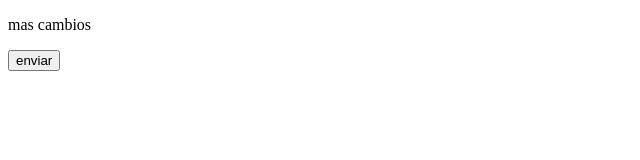
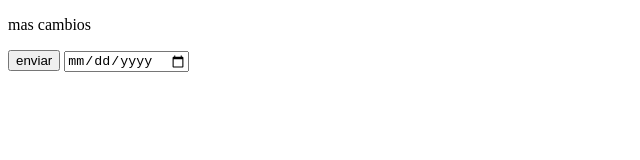
Before and after one commit to Launnis/git_helloworld, a plain HTML site: page index.html in a window 1280 px wide. Shown: the whole page, without its empty margins (0-640 px from the left). Drawn offline with Linux system fonts and the light colour scheme.

Commit message:
Añadimos cumpleaños

```diff
--- a/index.html
+++ b/index.html
@@ -9,6 +9,7 @@
     <p>mas cambios</p>
     <form action="#">
         <input type="button" value="enviar">
+        <input type="date" value="cumple">
     </form>
 </body>
 </html>
```
